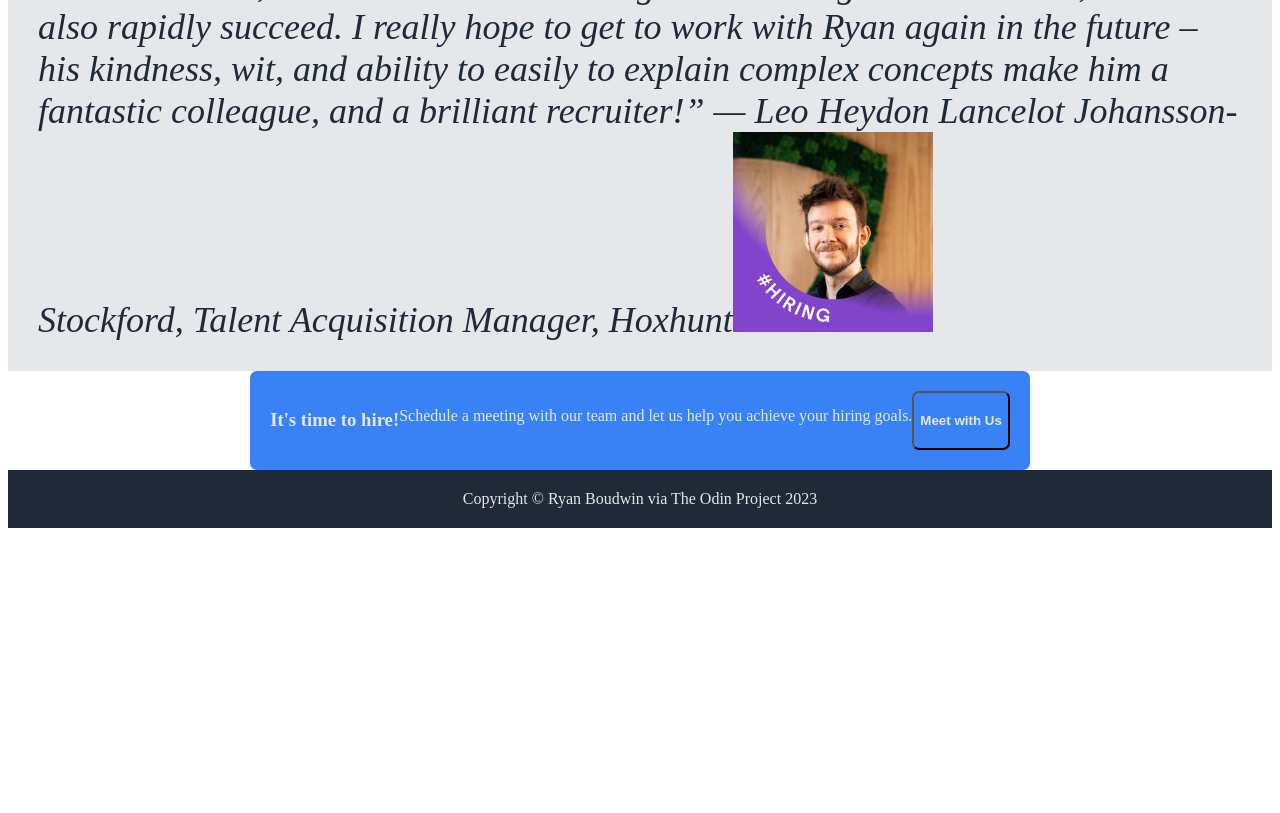
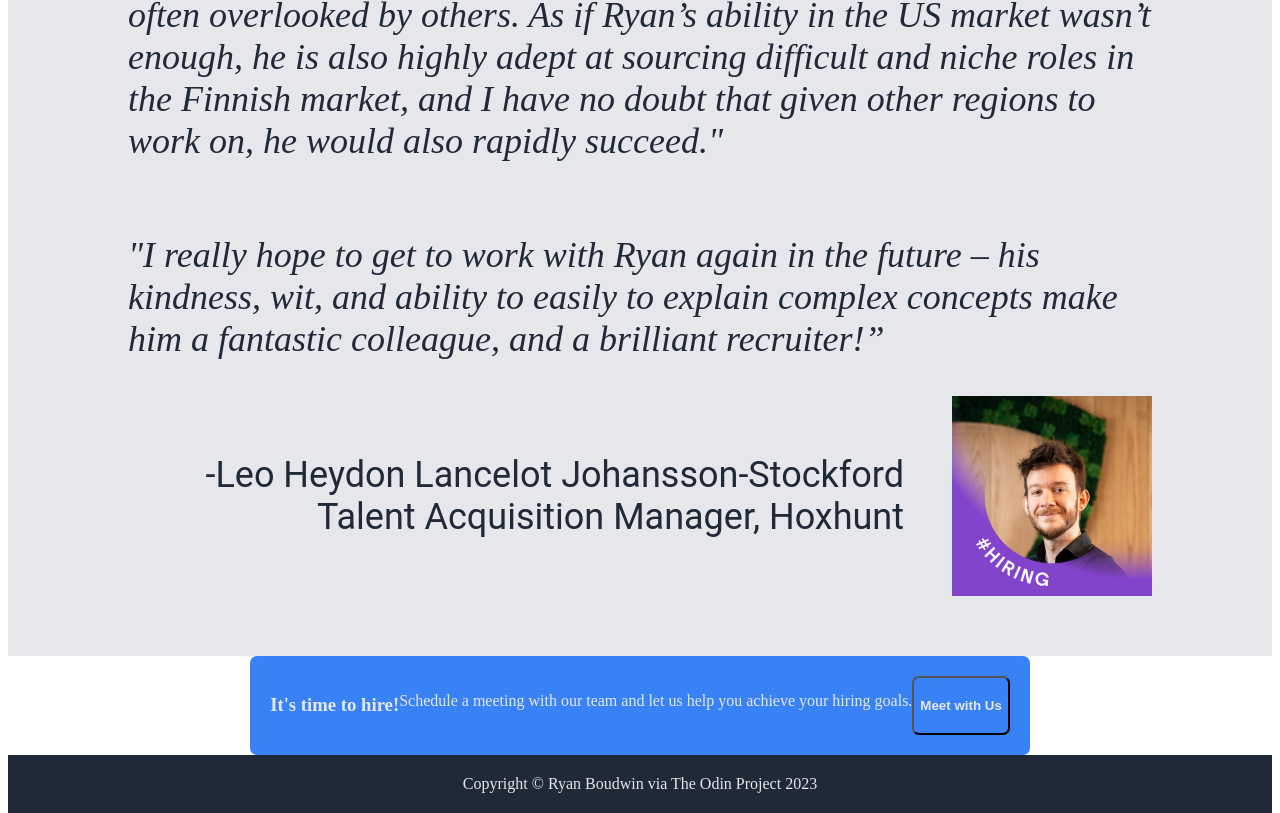
Before and after one commit to KrolPolski/Odin-Landing-Page, a plain HTML site: page index.html in a window 1280 px wide. Shown: the part 1260-2073 px from the top of the page. Before the commit the page ends 1788 px from the top, so only its background shows below. Drawn offline with Linux system fonts and the light colour scheme.

Commit message:
quote section styled

```diff
--- a/index.html
+++ b/index.html
@@ -34,11 +34,13 @@
                 </div>
 
             </div>
-            <div class="quote">“I worked with Ryan during 2022 – he was a recruitment consultant at Hoxhunt, and worked across a broad spectrum of roles – including Tech, Support, Product, and Data. Ryan brings a huge amount of experience to the table, and is highly adaptable due to his experience recruiting in a lot of different markets around the world, with his deep experience in the US market having helped Hoxhunt find talent that is often overlooked by others. As if Ryan’s ability in the US market wasn’t enough, he is also highly adept at sourcing difficult and niche roles in the Finnish market, and I have no doubt that given other regions to work on, he would also rapidly succeed.
+            <div class="quote"><p>“I worked with Ryan during 2022 – he was a recruitment consultant at Hoxhunt, and worked across a broad spectrum of roles – including Tech, Support, Product, and Data. Ryan brings a huge amount of experience to the table, and is highly adaptable due to his experience recruiting in a lot of different markets around the world, with his deep experience in the US market having helped Hoxhunt find talent that is often overlooked by others. As if Ryan’s ability in the US market wasn’t enough, he is also highly adept at sourcing difficult and niche roles in the Finnish market, and I have no doubt that given other regions to work on, he would also rapidly succeed."</p>
+                <p>"I really hope to get to work with Ryan again in the future – his kindness, wit, and ability to easily to explain complex concepts make him a fantastic colleague, and a brilliant recruiter!”</p>
+                <div class="signature">
 
-                I really hope to get to work with Ryan again in the future – his kindness, wit, and ability to easily to explain complex concepts make him a fantastic colleague, and a brilliant recruiter!”
-
-                — Leo Heydon Lancelot Johansson-Stockford, Talent Acquisition Manager, Hoxhunt<img src="leo.jpg" height="200px"></div>
+                -Leo Heydon Lancelot Johansson-Stockford<br>
+                  Talent Acquisition Manager, Hoxhunt<img src="leo.jpg" height="200px">
+                </div></div>
             <div class="call2action">
                 <div class="banner">
                     <h3>It's time to hire!</h3><p>Schedule a meeting with our team and let us help you achieve your hiring goals.</p>
--- a/styles.css
+++ b/styles.css
@@ -61,7 +61,7 @@ h1 {
     font-size: 48px;
     font-weight: extra-bold;
     color: #F9FAF8;
-    font-family: Arial, sans-serif;
+    font-family: Roboto, Arial, sans-serif;
     margin: 0px;
 }
 h2 {
@@ -95,7 +95,7 @@ display:flex;
     color:#E5E7EB;
     font-size: 18px;
     flex: 1;
-    font-family: Arial, Helvetica, sans-serif;
+    font-family: Roboto, Arial, Helvetica, sans-serif;
 }
 
 
@@ -119,14 +119,16 @@ display:flex;
 
 .quote {
     background-color: #E5E7EB;
+    display: flex;
+    flex-direction: column;
     color: #1F2937;
-    font-weight: light;
-    font-style: italic;
     font-size: 36px;
     flex: 1;
-    padding: 30px;
+    padding: 60px 120px;
 }
 
+.quote p { font-weight: light;
+    font-style: italic;}
 .randominfo {
     display: flex;
     flex: 1;
@@ -134,7 +136,7 @@ display:flex;
     align-items: center;
     flex-direction: column;
     padding: 8px 60px;
-    font-family: Arial, Helvetica, sans-serif;
+    font-family: Roboto, Arial, Helvetica, sans-serif;
 
 }
 
@@ -151,7 +153,15 @@ display:flex;
     color: #E5E7EB;
     justify-content: space-between;
     }
-
+.signature {
+    display: flex;
+    justify-content: flex-end;
+    font-family: Roboto, Arial, sans-serif;
+    font-style: bold;
+    text-align: right;
+    align-items: center;
+    gap: 48px;
+}
 ul {
     list-style-type: none;
     display: flex;
```
